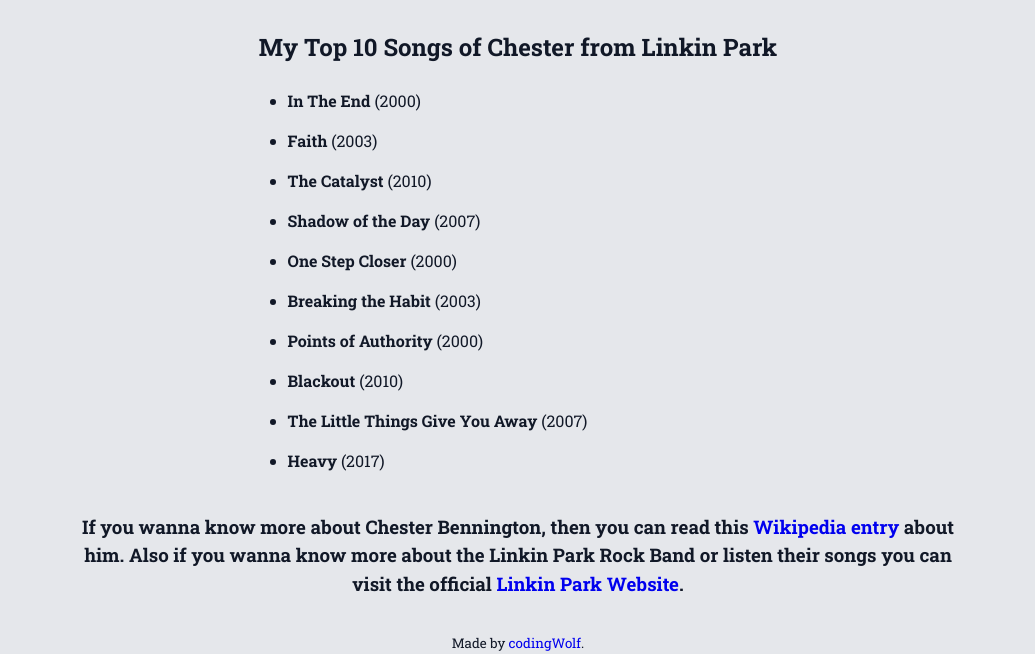
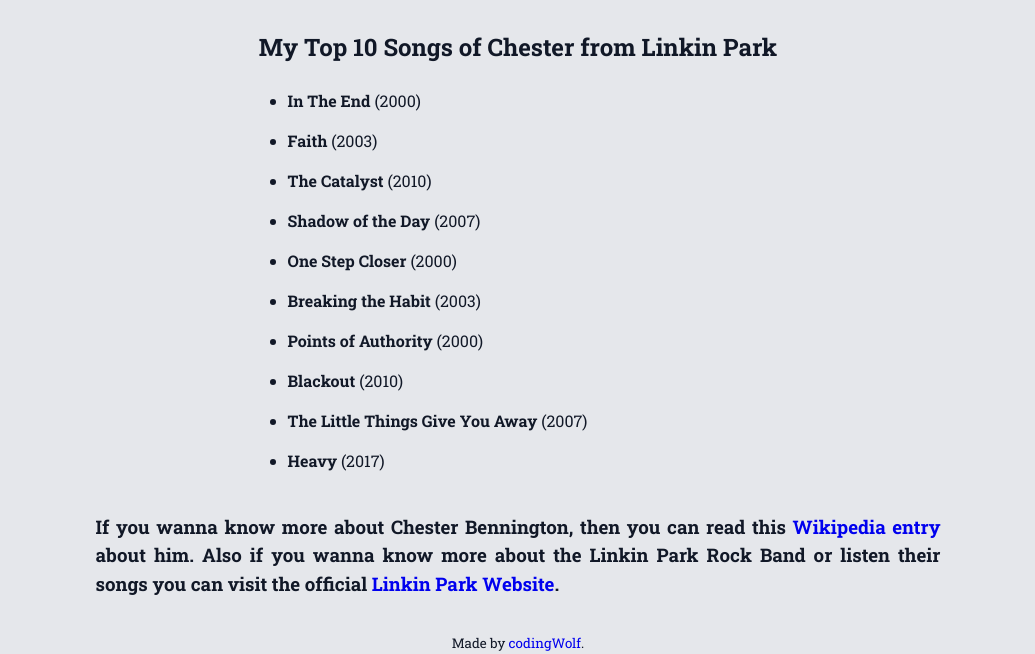
Before and after one commit to codingwolf-at/chester-tribute-page, a plain HTML site: page index.html in a window 1280 px wide. Shown: the part 1742-2396 px from the top of the page, without its empty margins (122-1157 px from the left). Drawn offline with Linux system fonts and the light colour scheme.

Commit message:
style: tribute link margin

```diff
--- a/style.css
+++ b/style.css
@@ -49,7 +49,8 @@ h2 {
 }
 
 h3 {
-    margin: 2rem;
+    margin: 2rem 4rem 2rem 4rem;
+    text-align: justify;
 }
 
 #tribute-link {
```
